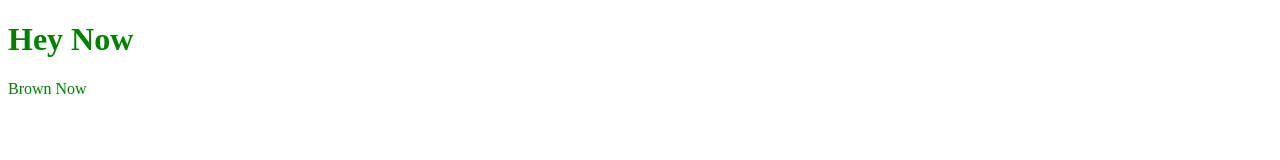
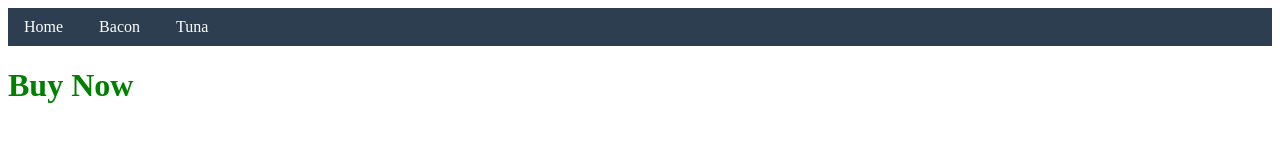
Before and after one commit to tiggerbaby/learning-sass, a plain HTML site: page index.html in a window 1280 px wide. Drawn offline with Linux system fonts and the light colour scheme.

Commit message:
Adding navgation menu and setting varivable color.

```diff
--- a/index.html
+++ b/index.html
@@ -6,7 +6,14 @@
 	<link rel="stylesheet" type="text/css" href="main.css">
 </head>
 <body>
-   <h1>Hey Now</h1>
-   <p>Brown Now</p>
+<nav>
+	<ul>
+		<li><a href="#">Home</a></li>
+		<li><a href="#">Bacon</a></li>
+		<li><a href="#">Tuna</a></li>
+	</ul>
+</nav>
+   <h1>Buy Now</h1>
+
 </body>
 </html>
--- a/main.scss
+++ b/main.scss
@@ -1,4 +1,28 @@
 $primary-color: green;
+$bg-color: #2c3e50;
+$hover-color: #16a005;
+$text-color: #ffffff;
+
+
+nav{
+	ul{
+		background: $bg-color;
+		margin:0;
+		padding:0;
+		list-style:none;
+	}
+	li {display:inline-block;}
+	a{
+	   color:$text-color;
+	   display: inline-block;
+	   padding: 10px 16px;
+	   text-decoration:none;
+	}
+
+	a:hover{
+		background: $hover-color;
+	}
+}
 
 h1{
 	color:$primary-color
```
Also changed, not shown: main.css, 1 other file.
